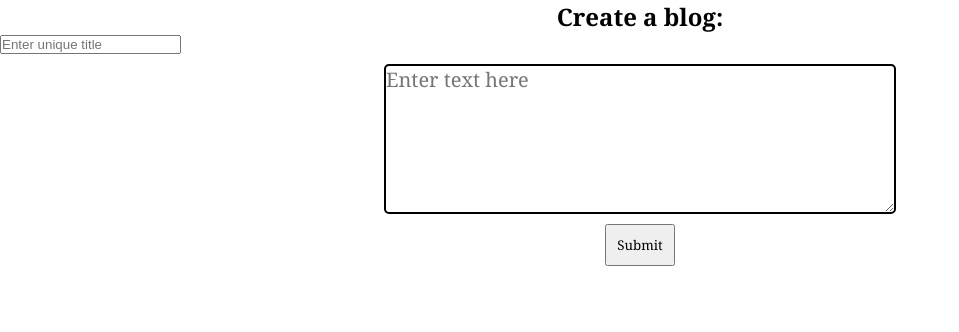
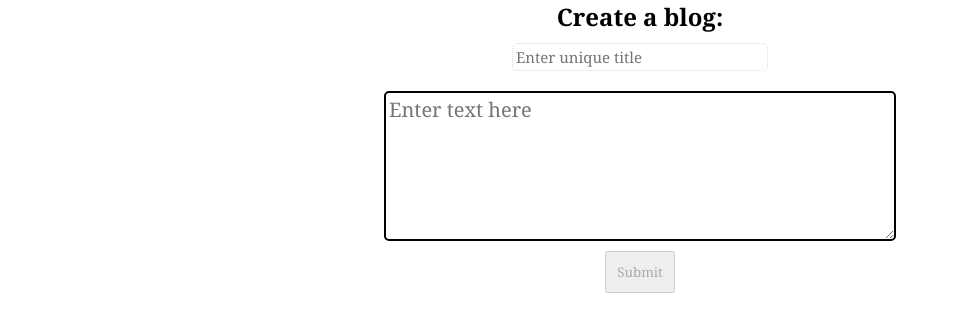
Before and after one commit to tanejaparul96/blog-post, a React (Create React App) app: page / in a window 1280 px wide. Shown: the top 332 px of the page, without its empty margins (0-959 px from the left). Built offline with nearby package versions, Linux system fonts and the light colour scheme.

Commit message:
create-operation-updated

```diff
--- a/src/Components/Poem.css
+++ b/src/Components/Poem.css
@@ -15,9 +15,8 @@
     font-family: Georgia, 'Times New Roman', Times, serif;
 }
 .input-container{
-    align-items: center;
     display: flex;
-    justify-content: center;
+    flex-direction: column;
 }
 .submit-poem{
     align-items: center;
@@ -28,12 +27,22 @@
     padding: 10px;
     font-family: Georgia, 'Times New Roman', Times, serif;
 }
+.input-container input{
+    width: 20%;
+    margin: 10px auto;
+    border-radius: 5px;
+    border: 1px dotted gainsboro;
+    font-size: 15px;
+    font-family: Georgia, 'Times New Roman', Times, serif;
+    padding: 3px;
+}
 .input-container textarea{
     font-family: Georgia, 'Times New Roman', Times, serif;
     height: 150px;
     width: 40%;
-    margin: 10px;
+    margin: 10px auto;
     border-radius: 5px;
     border: 2px solid #000;
     font-size: 20px;
+    padding: 3px;
 }
--- a/src/Components/PoemView.tsx
+++ b/src/Components/PoemView.tsx
@@ -5,8 +5,7 @@ import './Poem.css'
   const [text, setText] = useState('')
   const [title, setTitle] = useState('')
   const handleSubmit=()=>{
-   console.log(text)
-   localStorage.setItem("key", text)
+   localStorage.setItem(title, text)
   }
 
   return (
@@ -14,15 +13,14 @@ import './Poem.css'
       <h2>
         Create a blog:
       </h2>
+      <div className='input-container'>
       <input type="text" value={title} onChange={event=>setTitle(event.target.value)}
       placeholder='Enter unique title'/>
-      <div className='input-container'>
-
       <textarea onChange={event=>setText(event.target.value)} defaultValue={text}
       placeholder={'Enter text here'} />
       </div>
       <div className='submit-poem'>
-      <button type='submit' onClick={handleSubmit}> Submit</button>
+      <button type='submit' onClick={handleSubmit} disabled={title && text !=="" ? false:true}> Submit</button>
       </div>
     </div>
   )
```
